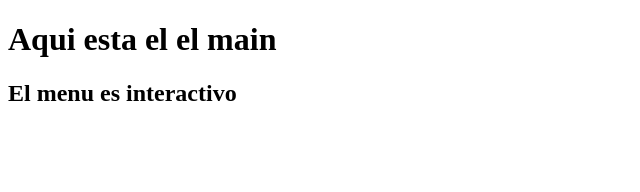
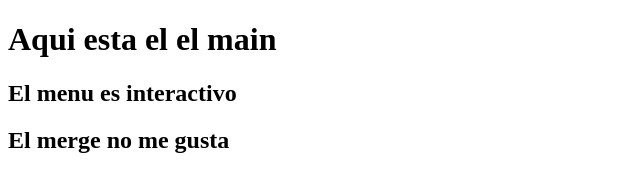
Before and after one commit to EliAidan/proyecto3, a plain HTML site: page pagina1.html in a window 1280 px wide. Shown: the whole page, without its empty margins (0-640 px from the left). Drawn offline with Linux system fonts and the light colour scheme.

Commit message:
Update pagina1.html
Cambio en pagina1 desde githun

```diff
--- a/pagina1.html
+++ b/pagina1.html
@@ -8,5 +8,6 @@
 <body>
     <h1>Aqui esta el el main</h1>
     <h2>El menu es interactivo</h2>
+    <h2>El merge no me gusta</h2>
 </body>
 </html>
```
